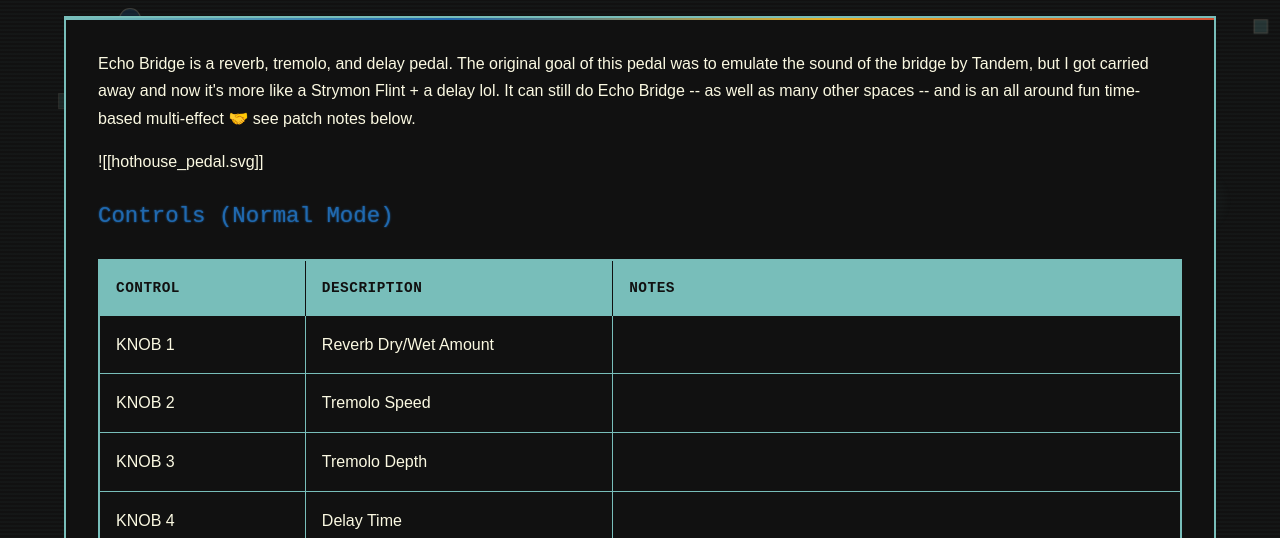
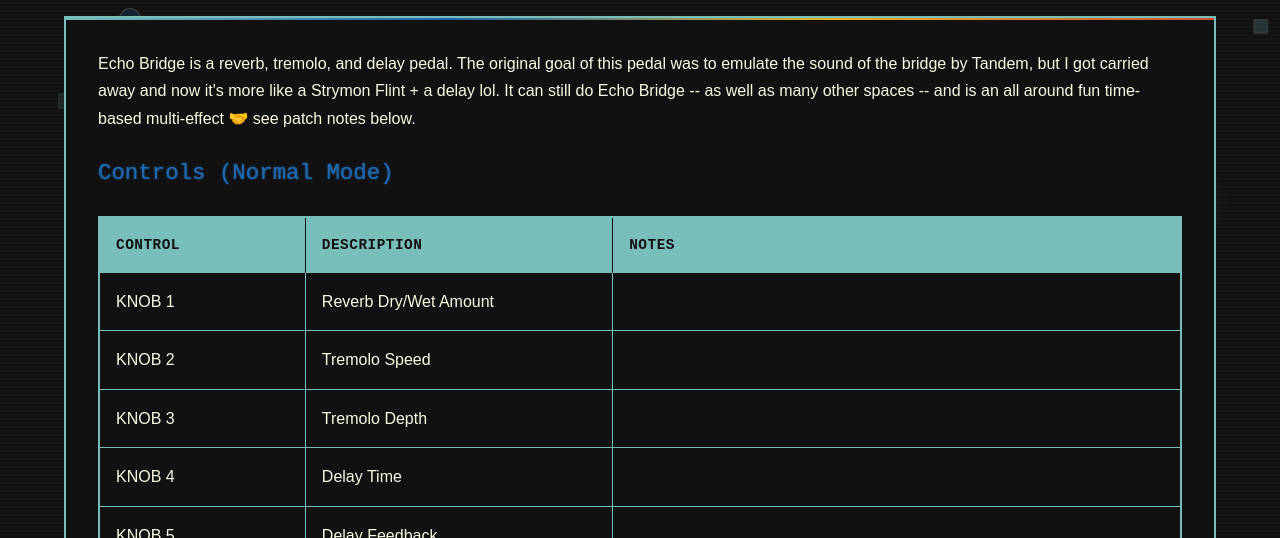
Before and after one commit to danialrami/echo-bridge-manual, a plain HTML site: page index.html in a window 1280 px wide. Shown: the part 206-744 px from the top of the page. Drawn offline with nearby package versions, Linux system fonts and the light colour scheme; animation ran at ten frames a second; a web font is replaced by a local one.

Commit message:
updated manual

```diff
--- a/index.html
+++ b/index.html
@@ -260,7 +260,6 @@
 
         <div class="manual-content">
             <p>Echo Bridge is a reverb, tremolo, and delay pedal. The original goal of this pedal was to emulate the sound of the bridge by Tandem, but I got carried away and now it's more like a Strymon Flint + a delay lol. It can still do Echo Bridge -- as well as many other spaces -- and is an all around fun time-based multi-effect 🤝 see patch notes below.</p>
-<p>![[hothouse_pedal.svg]]</p>
 <h3 id="controls-normal-mode">Controls (Normal Mode)</h3>
 <table>
 <thead>
```
Also changed, not shown: 1 other file.
